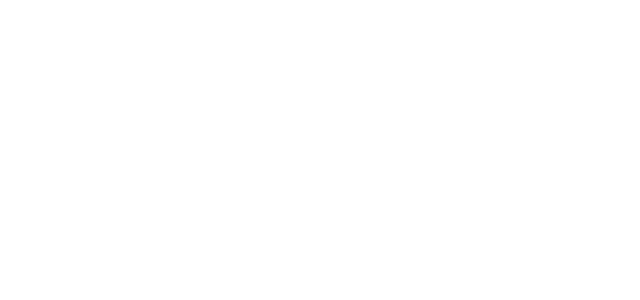
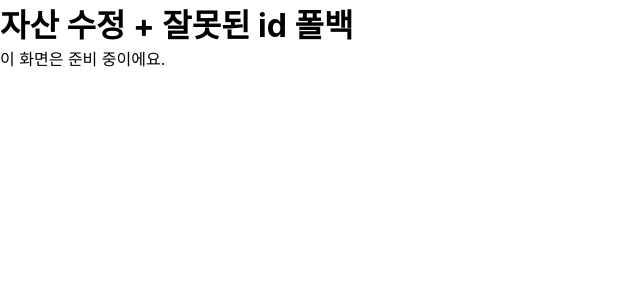
Before and after one commit to alswp006/networthpulse, a React (Vite) app: page /assets/1/edit in a window 1280 px wide. Before the commit this address had no page. Shown: the top 300 px of the page, without its empty margins (0-640 px from the left). Built offline with nearby package versions, Linux system fonts and the light colour scheme; what @toss/tds-mobile-ait would draw is missing.

Commit message:
chore(wiring-first): 라우트 9개 + 자리 페이지 8개 골격

```diff
--- a/src/App.tsx
+++ b/src/App.tsx
@@ -1,6 +1,18 @@
+// @ai-factory:wiring-first — 스캐폴드가 설계(SPEC 화면 표·패킷 목록)로부터 결정론으로 깐 라우트 골격이다.
+// 진입점(App.tsx) 패킷: 처음부터 다시 쓰지 마라 — SPEC과 경로를 대조·보완하고, 전역 Provider(광고/결제 SDK·앱 상태)를
+//   <Routes>를 감싸는 자리에 끼워라. 라우트 경로는 지우지 말고 고쳐라(화면 파일은 이 경로로 navigate한다).
+// 화면 패킷: 이 파일을 건드리지 마라 — 자기 페이지 파일(자리 페이지)만 통째로 교체한다.
+import { lazy, Suspense } from 'react';
 import { Routes, Route } from 'react-router-dom';
-import { lazy, Suspense } from 'react';
 import Home from './pages/Home';
+import Assets from './pages/Assets';
+import AssetNew from './pages/AssetNew';
+import AssetEdit from './pages/AssetEdit';
+import Trend from './pages/Trend';
+import Report from './pages/Report';
+import Goal from './pages/Goal';
+import Badges from './pages/Badges';
+import NotFound from './pages/NotFound';
 
 // Dev-only TDS Gallery route — `import.meta.env.DEV` is statically replaced
 // (true in dev, false in prod) so the entire import + Route is tree-shaken
@@ -11,8 +23,17 @@ const DevTdsGallery = import.meta.env.DEV
 
 export default function App() {
   return (
+    // @ai-factory:providers — 전역 Provider는 <Routes>를 감싸는 이 자리에 둔다(main.tsx는 @AI:ANCHOR, 수정 금지).
     <Routes>
       <Route path="/" element={<Home />} />
+      <Route path="/assets" element={<Assets />} />
+      <Route path="/assets/new" element={<AssetNew />} />
+      <Route path="/assets/:id/edit" element={<AssetEdit />} />
+      <Route path="/trend" element={<Trend />} />
+      <Route path="/report" element={<Report />} />
+      <Route path="/goal" element={<Goal />} />
+      <Route path="/badges" element={<Badges />} />
+      <Route path="*" element={<NotFound />} />
       {DevTdsGallery && (
         <Route
           path="/__tds-gallery"
--- /dev/null
+++ b/src/pages/AssetEdit.tsx
@@ -0,0 +1,11 @@
+// @ai-factory:placeholder
+// 배선 선행(wiring-first)이 깐 자리 페이지다 — App.tsx에 `/assets/:id/edit`로 이미 연결돼 있다.
+// 이 화면을 담당하는 패킷은 이 파일을 **통째로 교체**하라(위 마커 주석 포함 — 마커가 남으면 산출물로 인정되지 않는다).
+export default function AssetEdit() {
+  return (
+    <main data-testid="placeholder-asset-edit">
+      <h1>자산 수정 + 잘못된 id 폴백</h1>
+      <p>이 화면은 준비 중이에요.</p>
+    </main>
+  );
+}
--- /dev/null
+++ b/src/pages/AssetNew.tsx
@@ -0,0 +1,11 @@
+// @ai-factory:placeholder
+// 배선 선행(wiring-first)이 깐 자리 페이지다 — App.tsx에 `/assets/new`로 이미 연결돼 있다.
+// 이 화면을 담당하는 패킷은 이 파일을 **통째로 교체**하라(위 마커 주석 포함 — 마커가 남으면 산출물로 인정되지 않는다).
+export default function AssetNew() {
+  return (
+    <main data-testid="placeholder-asset-new">
+      <h1>자산 입력/수정 ,</h1>
+      <p>이 화면은 준비 중이에요.</p>
+    </main>
+  );
+}
--- /dev/null
+++ b/src/pages/Assets.tsx
@@ -0,0 +1,11 @@
+// @ai-factory:placeholder
+// 배선 선행(wiring-first)이 깐 자리 페이지다 — App.tsx에 `/assets`로 이미 연결돼 있다.
+// 이 화면을 담당하는 패킷은 이 파일을 **통째로 교체**하라(위 마커 주석 포함 — 마커가 남으면 산출물로 인정되지 않는다).
+export default function Assets() {
+  return (
+    <main data-testid="placeholder-assets">
+      <h1>자산 목록</h1>
+      <p>이 화면은 준비 중이에요.</p>
+    </main>
+  );
+}
--- /dev/null
+++ b/src/pages/Badges.tsx
@@ -0,0 +1,11 @@
+// @ai-factory:placeholder
+// 배선 선행(wiring-first)이 깐 자리 페이지다 — App.tsx에 `/badges`로 이미 연결돼 있다.
+// 이 화면을 담당하는 패킷은 이 파일을 **통째로 교체**하라(위 마커 주석 포함 — 마커가 남으면 산출물로 인정되지 않는다).
+export default function Badges() {
+  return (
+    <main data-testid="placeholder-badges">
+      <h1>마일스톤 뱃지</h1>
+      <p>이 화면은 준비 중이에요.</p>
+    </main>
+  );
+}
--- /dev/null
+++ b/src/pages/Goal.tsx
@@ -0,0 +1,11 @@
+// @ai-factory:placeholder
+// 배선 선행(wiring-first)이 깐 자리 페이지다 — App.tsx에 `/goal`로 이미 연결돼 있다.
+// 이 화면을 담당하는 패킷은 이 파일을 **통째로 교체**하라(위 마커 주석 포함 — 마커가 남으면 산출물로 인정되지 않는다).
+export default function Goal() {
+  return (
+    <main data-testid="placeholder-goal">
+      <h1>목표 설정 & 달성률</h1>
+      <p>이 화면은 준비 중이에요.</p>
+    </main>
+  );
+}
--- /dev/null
+++ b/src/pages/NotFound.tsx
@@ -0,0 +1,11 @@
+// @ai-factory:placeholder
+// 배선 선행(wiring-first)이 깐 자리 페이지다 — App.tsx에 `*`로 이미 연결돼 있다.
+// 이 화면을 담당하는 패킷은 이 파일을 **통째로 교체**하라(위 마커 주석 포함 — 마커가 남으면 산출물로 인정되지 않는다).
+export default function NotFound() {
+  return (
+    <main data-testid="placeholder-not-found">
+      <h1>404 폴백</h1>
+      <p>이 화면은 준비 중이에요.</p>
+    </main>
+  );
+}
--- /dev/null
+++ b/src/pages/Report.tsx
@@ -0,0 +1,11 @@
+// @ai-factory:placeholder
+// 배선 선행(wiring-first)이 깐 자리 페이지다 — App.tsx에 `/report`로 이미 연결돼 있다.
+// 이 화면을 담당하는 패킷은 이 파일을 **통째로 교체**하라(위 마커 주석 포함 — 마커가 남으면 산출물로 인정되지 않는다).
+export default function Report() {
+  return (
+    <main data-testid="placeholder-report">
+      <h1>자산배분 리포트</h1>
+      <p>이 화면은 준비 중이에요.</p>
+    </main>
+  );
+}
--- /dev/null
+++ b/src/pages/Trend.tsx
@@ -0,0 +1,11 @@
+// @ai-factory:placeholder
+// 배선 선행(wiring-first)이 깐 자리 페이지다 — App.tsx에 `/trend`로 이미 연결돼 있다.
+// 이 화면을 담당하는 패킷은 이 파일을 **통째로 교체**하라(위 마커 주석 포함 — 마커가 남으면 산출물로 인정되지 않는다).
+export default function Trend() {
+  return (
+    <main data-testid="placeholder-trend">
+      <h1>순자산 추이</h1>
+      <p>이 화면은 준비 중이에요.</p>
+    </main>
+  );
+}
```
